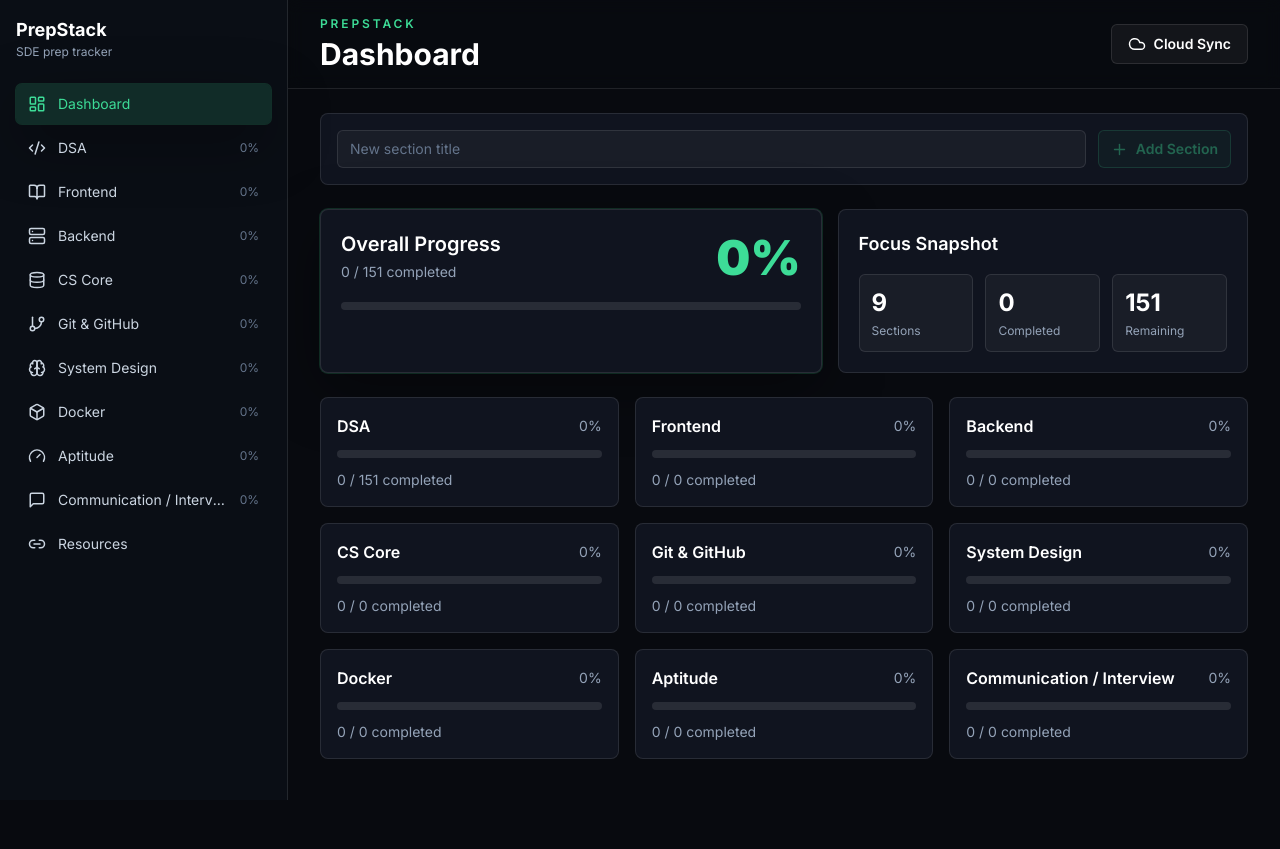
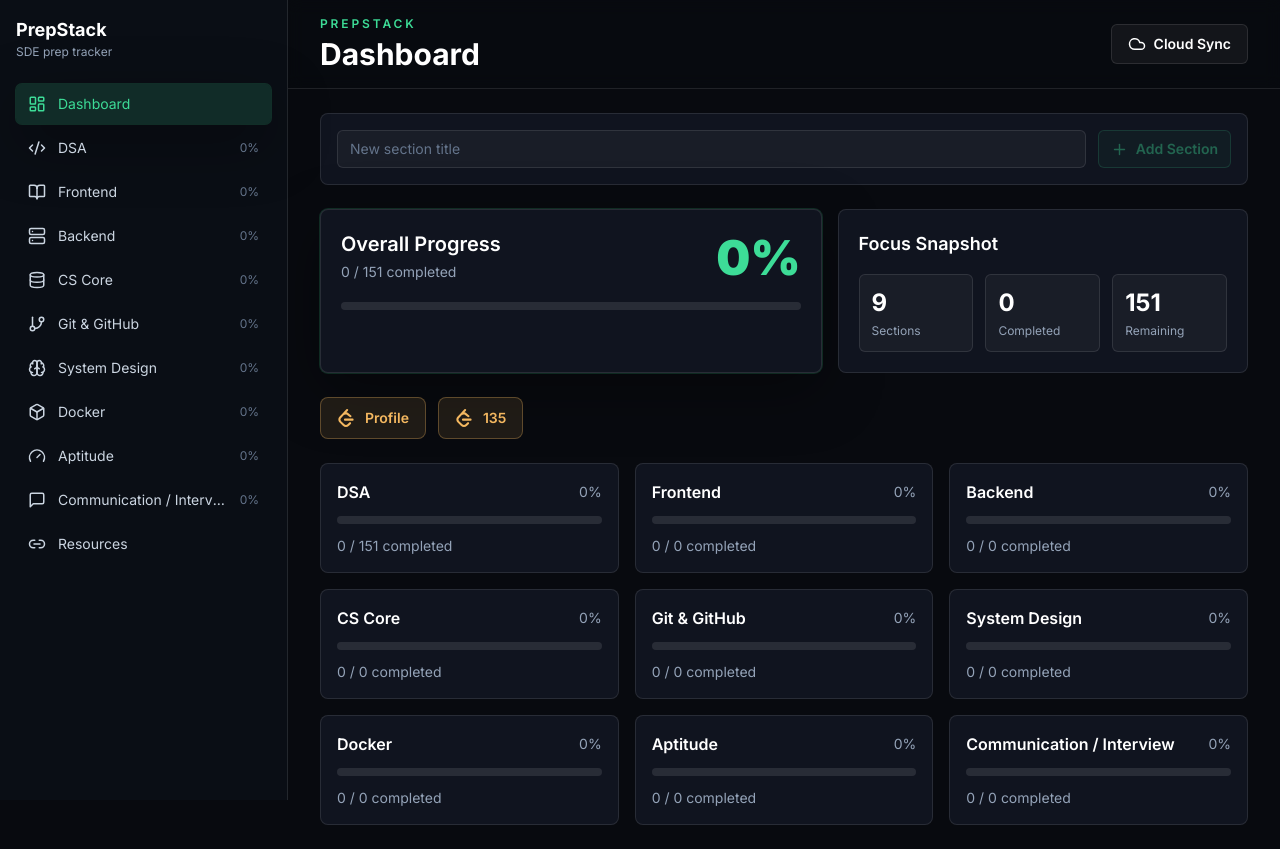
Before and after one commit to sanjay22s/To-Do-Sheet-with-Resources, a React (Vite) app in the folder frontend/: page / in a window 1280 px wide. Before the commit the page ends 800 px from the top, so only its background shows below. Built offline with nearby package versions, Linux system fonts and the light colour scheme.

Commit message:
Add LeetCode Profile and 135 quick-link buttons to dashboard

```diff
--- a/frontend/src/App.tsx
+++ b/frontend/src/App.tsx
@@ -542,6 +542,28 @@ function Dashboard({
             />
           </div>
         </div>
+      </section>
+
+      {/* LeetCode Quick Links */}
+      <section className="flex flex-wrap gap-3">
+        <a
+          href="https://leetcode.com/u/sanjay22s/"
+          target="_blank"
+          rel="noopener noreferrer"
+          className="inline-flex items-center gap-2.5 rounded-lg border border-amber/30 bg-amber/10 px-4 py-2.5 text-sm font-semibold text-amber transition hover:bg-amber/20 hover:border-amber/50 hover:shadow-[0_0_12px_rgba(251,191,36,0.2)]"
+        >
+          <SiLeetcode size={18} />
+          Profile
+        </a>
+        <a
+          href="https://leetcode.com/problem-list/debkhj95/"
+          target="_blank"
+          rel="noopener noreferrer"
+          className="inline-flex items-center gap-2.5 rounded-lg border border-amber/30 bg-amber/10 px-4 py-2.5 text-sm font-semibold text-amber transition hover:bg-amber/20 hover:border-amber/50 hover:shadow-[0_0_12px_rgba(251,191,36,0.2)]"
+        >
+          <SiLeetcode size={18} />
+          135
+        </a>
       </section>
 
       <section className="grid gap-4 md:grid-cols-2 xl:grid-cols-3">
```
